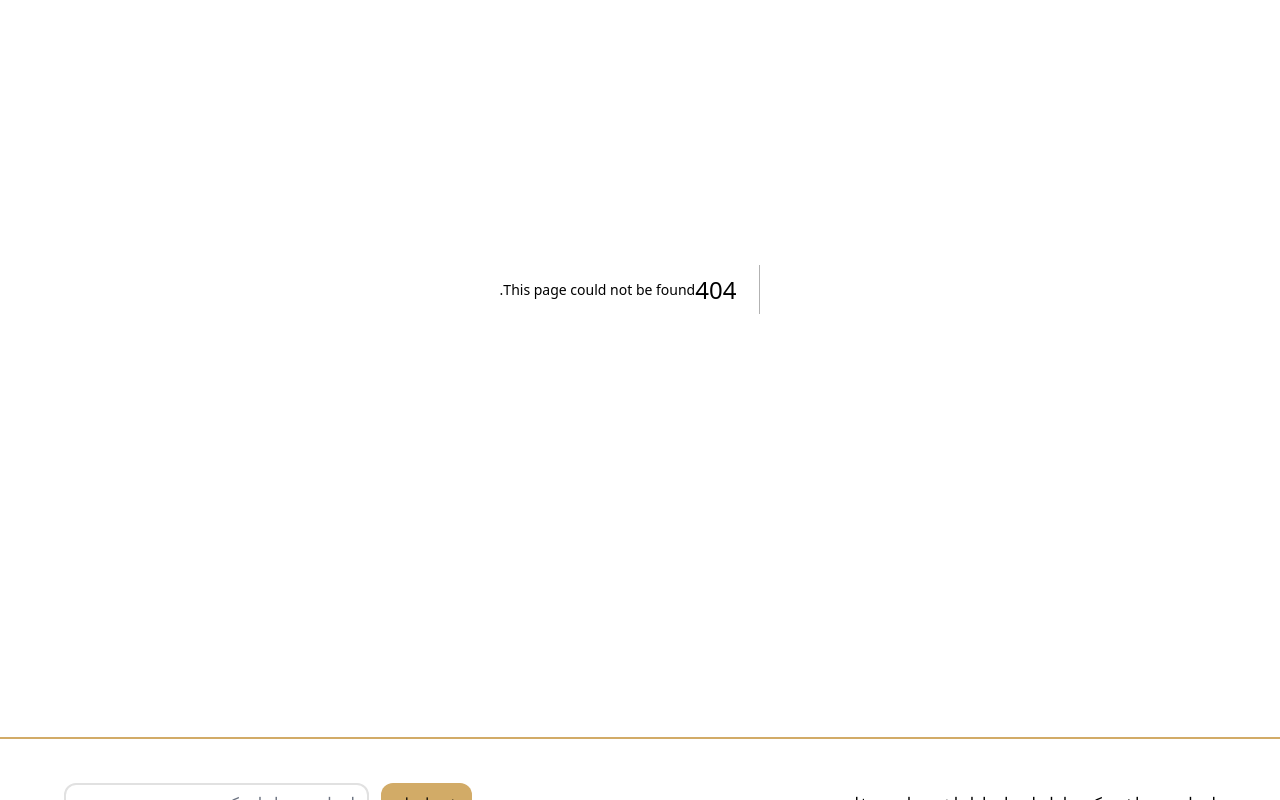
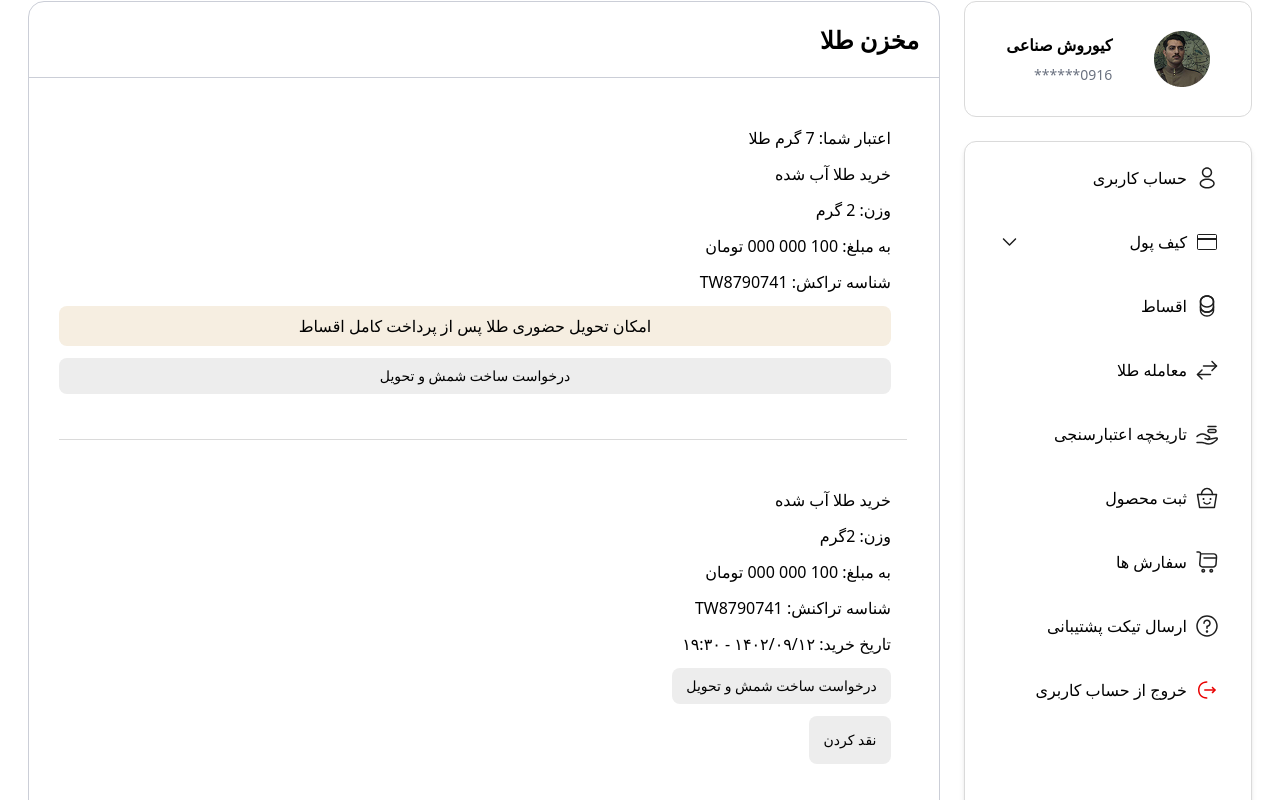
Before and after one commit to Spark-Code-Team/loana-gold, a Next.js app: page /dashboard/goldStorage-dashboard in a window 1280 px wide. Before the commit this address had no page. Shown: the part 220-1020 px from the top of the page. Built offline with nearby package versions, Linux system fonts and the light colour scheme.

Commit message:
gold storage has been done

```diff
--- /dev/null
+++ b/src/app/dashboard/goldStorage-dashboard/page.js
@@ -0,0 +1,8 @@
+import GoldStorageDashboardPage from "@/components/templates/GoldStorageDashboardPage";
+
+const GoldStorageDashboard = () =>{
+    return(
+        <GoldStorageDashboardPage/>
+    )
+}
+export default GoldStorageDashboard;
--- /dev/null
+++ b/src/components/templates/GoldStorageDashboardPage.js
@@ -0,0 +1,156 @@
+import DashboardLeft from "../elements/DashboardLeft";
+
+const GoldStorageDashboardPage = () =>{
+    return (
+        <div className="
+        w-[912px]
+        h-[820px]
+        border-[1px]
+        border-[#CBCED7]
+        rounded-2xl
+        ">
+            <DashboardLeft
+            title="مخزن طلا"
+            />
+
+            <div className="
+            w-[848px]
+            h-[330px]
+            mx-8
+            mt-8
+            border-b-[1px]
+            border-[#DADADA]
+            ">
+                <div className="
+                pr-4
+                pt-4
+                ">
+                    <div className="flex flex-col gap-y-3">
+
+                    <p>
+                    اعتبار شما:
+                    7 گرم طلا
+                    </p>
+
+                    <p>
+                    خرید طلا آب شده
+                    </p>
+
+                    <p>
+                    وزن: 2 گرم
+                    </p>
+
+                    <p>
+                    به مبلغ: 100 000 000 تومان
+                    </p>
+
+                    <p>
+                    شناسه تراکش:
+                    TW8790741
+                    </p>
+
+                    <div className="
+                    bg-[#F6EEE1]
+                    w-[363]
+                    p-2
+                    flex
+                    justify-center
+                    rounded-lg
+                    ">
+                    <p>
+                    امکان تحویل حضوری طلا پس از پرداخت کامل اقساط
+                    </p>
+                    </div>
+
+                    <div className="
+                    bg-[#EDEDED]
+                    w-[219]
+                    p-2
+                    flex
+                    justify-center
+                    rounded-lg
+                    ">
+                    <p className="text-sm">
+                    درخواست ساخت شمش و تحویل
+                    </p>
+                    </div>
+
+                    </div>
+
+                </div>
+
+            </div>
+
+
+            <div className="
+            w-[848px]
+            h-[330px]
+            rounded-lg
+            mx-8
+            mt-8
+            ">
+                <div className="
+                pr-4
+                pt-4
+                ">
+                    <div className="flex flex-col gap-y-3">
+
+                    <p>
+                    خرید طلا آب شده
+                    </p>
+
+                    <p>
+                        وزن: 2گرم
+                    </p>
+
+                    <p>
+                    به مبلغ: 100 000 000 تومان
+                    </p>
+
+                    <p>
+                    شناسه تراکنش: TW8790741
+                    </p>
+
+                    <p>
+                        تاریخ خرید: ۱۴۰۲/۰۹/۱۲ - ۱۹:۳۰
+                    </p>
+
+                    <div className="
+                    bg-[#EDEDED]
+                    w-[219px]
+                    p-2
+                    flex
+                    justify-center
+                    rounded-lg
+                    ">
+                    <p className="text-sm">
+                    درخواست ساخت شمش و تحویل
+                    </p>
+                    </div>
+
+                    <div className="
+                    bg-[#EDEDED]
+                    w-[82px]
+                    h-12
+                    p-2
+                    flex
+                    justify-center
+                    rounded-lg
+                    ">
+                    <button className="text-sm">
+                        نقد کردن
+                    </button>
+                    </div>
+
+                    </div>
+
+                </div>
+
+            </div>
+
+
+
+        </div>
+    )
+}
+export default GoldStorageDashboardPage;
```
